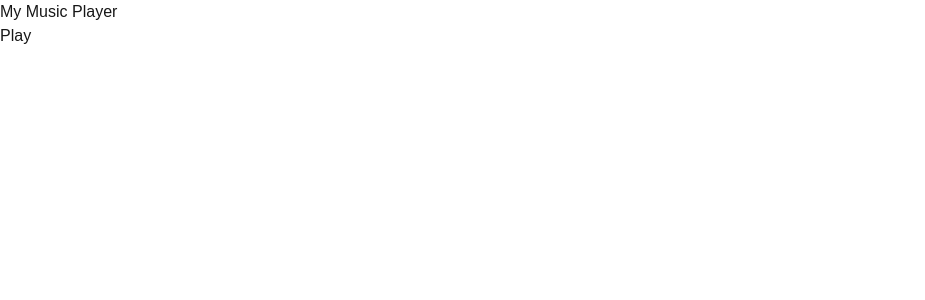
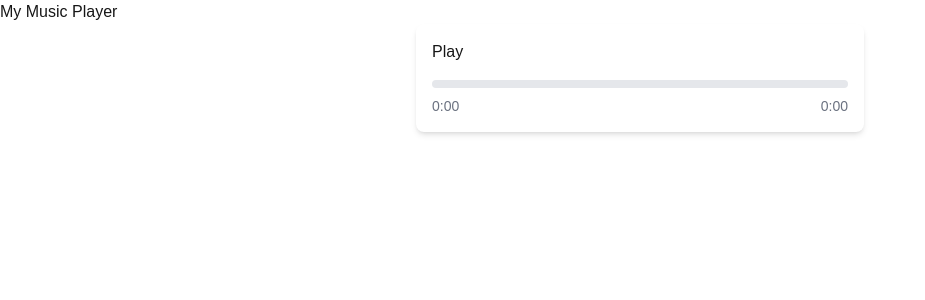
Before and after one commit to Handanhhhy/lan-go-web, a Next.js app: page / in a window 1280 px wide. Shown: the top 300 px of the page, without its empty margins (0-925 px from the left). Built offline with nearby package versions, Linux system fonts and the light colour scheme; no server answers.

Commit message:
播放进度条及拖拽播放

```diff
--- a/src/app/components/AudioView.tsx
+++ b/src/app/components/AudioView.tsx
@@ -1,35 +1,123 @@
 'use client'
-import React, { useState } from 'react';
+import React, { useState, useEffect, useRef } from 'react';
 import { Howl } from 'howler';
 import ToggleButton from './AudioBtns';
 
-const AudioView = () => {
+const AudioPlayer: React.FC = () => {
     const [sound, setSound] = useState<Howl | null>(null);
     const [isPlaying, setIsPlaying] = useState(false);
+    const [progress, setProgress] = useState(0);
+    const [currentTime, setCurrentTime] = useState(0);
+    const [duration, setDuration] = useState(0);
+    const progressBarRef = useRef<HTMLDivElement>(null);
+    const isDragging = useRef(false);
+    const dragProgress = useRef(0);
+
+    useEffect(() => {
+        const newSound = new Howl({
+            src: ['/bfsdla.mp3'],
+            volume: 0.5,
+            loop: false,
+            onplay: () => setIsPlaying(true),
+            onpause: () => setIsPlaying(false),
+            onend: () => setIsPlaying(false),
+            onload: function () {
+                setDuration(Math.floor(newSound.duration()));
+            }
+        });
+        setSound(newSound);
+
+        return () => {
+            newSound.unload();
+        };
+    }, []);
+
+    useEffect(() => {
+        if (!sound) return;
+
+        const updateProgress = () => {
+            if (!isDragging.current) {
+                const currentSeek = sound.seek() as number;
+                setCurrentTime(Math.floor(currentSeek));
+                setProgress((currentSeek / duration) * 100);
+            }
+        };
+
+        const timer = setInterval(updateProgress, 1000);
+
+        return () => clearInterval(timer);
+    }, [sound, duration]);
 
     const togglePlay = () => {
-        if (!sound) {
-            const newSound = new Howl({
-                src: '/80s_vibe.mp3',
-            });
-            setSound(newSound);
-            newSound.play();
-            console.log("new");
-        } else {
+        if (sound) {
             if (isPlaying) {
                 sound.pause();
             } else {
                 sound.play();
             }
         }
-        setIsPlaying(!isPlaying);
     };
 
+    const formatTime = (seconds: number) => {
+        const minutes = Math.floor(seconds / 60);
+        const secs = Math.floor(seconds % 60);
+        return `${minutes}:${secs < 10 ? '0' : ''}${secs}`;
+    };
+
+    const handleMouseDown = () => {
+        isDragging.current = true;
+    };
+
+    const handleMouseMove = (e: MouseEvent) => {
+        if (isDragging.current && progressBarRef.current && sound && duration > 0) {
+            const rect = progressBarRef.current.getBoundingClientRect();
+            const offsetX = e.clientX - rect.left;
+            const newProgress = Math.min(Math.max(0, offsetX / rect.width), 1);
+            dragProgress.current = newProgress;
+            const newTime = newProgress * duration;
+            setProgress(newProgress * 100);
+            // 不改变 currentTime 或 sound.seek()，仅更新视觉反馈
+        }
+    };
+
+    const handleMouseUp = () => {
+        if (isDragging.current && sound) {
+            isDragging.current = false;
+            const newTime = dragProgress.current * duration;
+            sound.seek(newTime);
+            setCurrentTime(newTime);
+        }
+    };
+
+    useEffect(() => {
+        window.addEventListener('mousemove', handleMouseMove);
+        window.addEventListener('mouseup', handleMouseUp);
+
+        return () => {
+            window.removeEventListener('mousemove', handleMouseMove);
+            window.removeEventListener('mouseup', handleMouseUp);
+        };
+    }, [duration, sound]);
+
     return (
-        <div>
-            <ToggleButton isPlaying={isPlaying} togglePlay={togglePlay}></ToggleButton>
+        <div className="p-4 max-w-md mx-auto bg-white rounded-lg shadow-md">
+            <ToggleButton isPlaying={isPlaying} togglePlay={togglePlay} />
+            <div
+                ref={progressBarRef}
+                className="w-full bg-gray-200 h-2 rounded-full mt-4 cursor-pointer select-none"
+                onMouseDown={handleMouseDown}
+            >
+                <div
+                    className="bg-blue-500 h-2 rounded-full"
+                    style={{ width: `${progress}%` }}
+                />
+            </div>
+            <div className="flex justify-between mt-2 text-sm text-gray-500">
+                <span>{formatTime(currentTime)}</span>
+                <span>{formatTime(duration)}</span>
+            </div>
         </div>
     );
 };
 
-export default AudioView;
+export default AudioPlayer;
```
Also changed, not shown: 1 other file (tests, documents, lock files or other folders).
